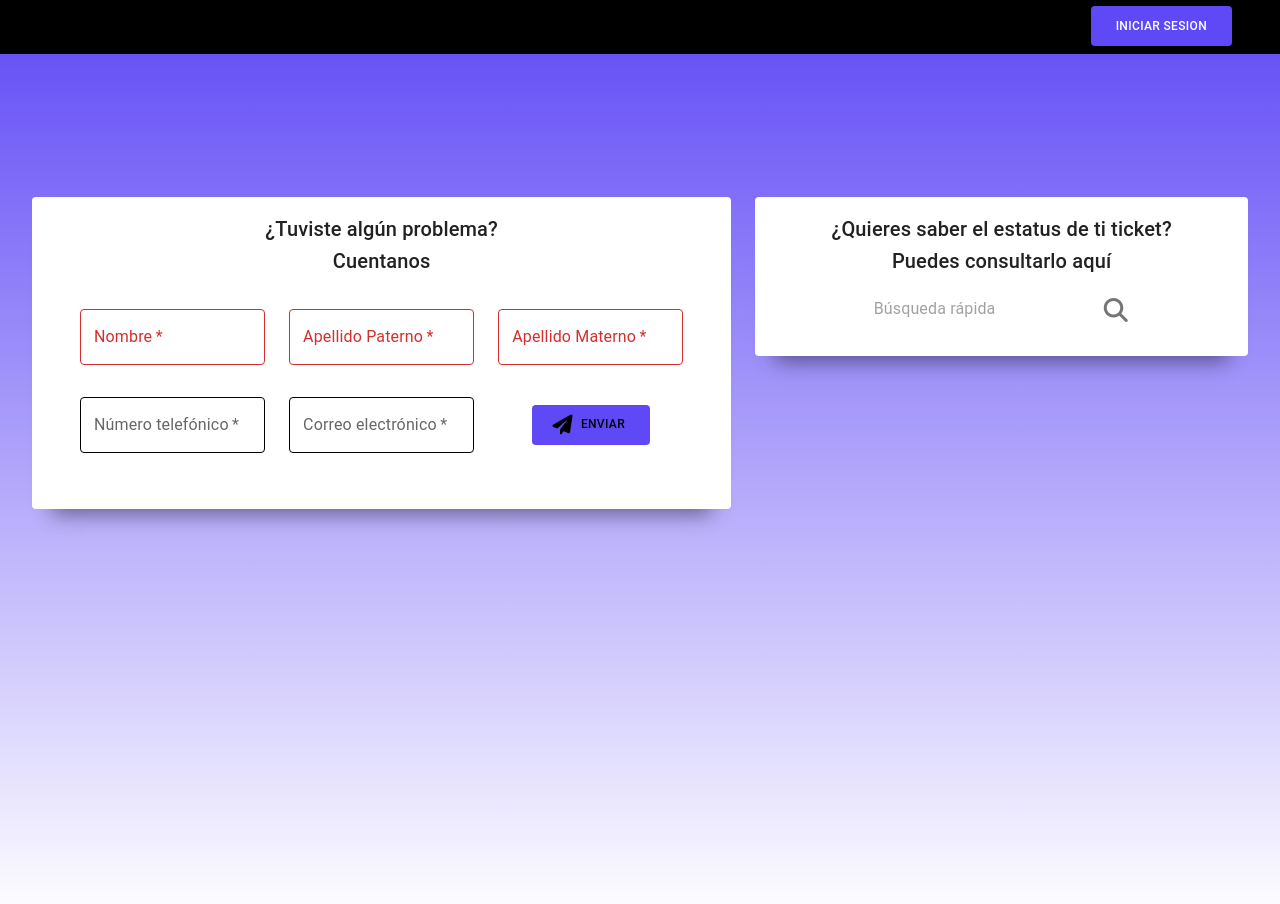
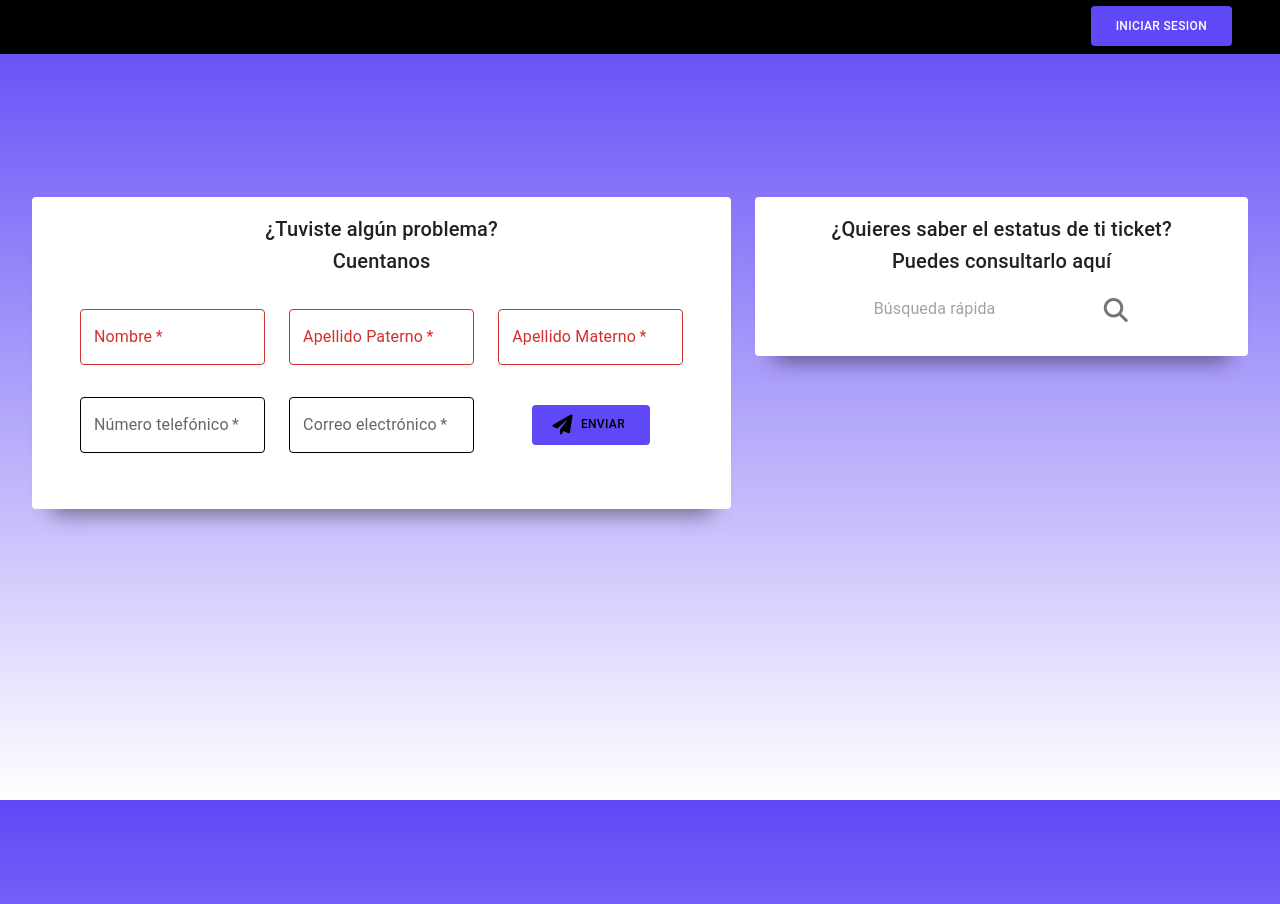
Before and after one commit to cofy43/tickets-services-front, a React (Create React App) app: page / in a window 1280 px wide. Shown: the top 904 px of the page. Built offline with nearby package versions, Linux system fonts and the light colour scheme.

Commit message:
fix gradient and change title

```diff
--- a/src/index.css
+++ b/src/index.css
@@ -1,7 +1,17 @@
 body {
+  height: 100%;
   margin: 0;
   background-image:
     -webkit-linear-gradient(rgb(95, 72, 246), #fff);
+    background-position: center 0;
+    background-repeat: no-repeat;
+    background-attachment: fixed;
+    background-size: cover;
+    -webkit-background-size: cover;
+    -o-background-size: cover;
+    -moz-background-size: cover;
+    -ms-background-size: cover;
+
 }
 
 nav {
```
